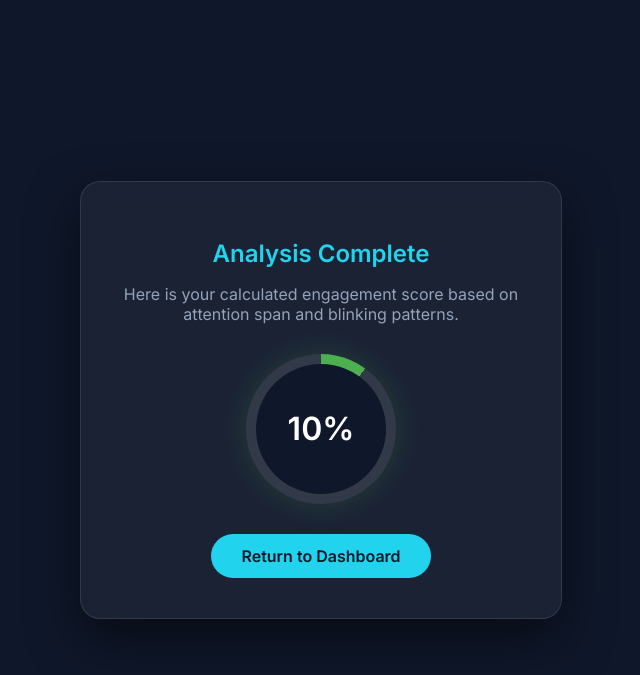
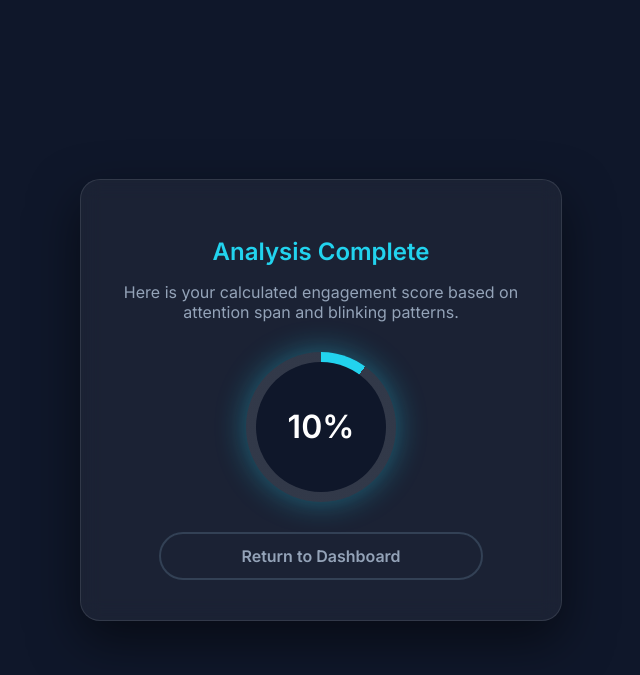
Before and after one commit to Gayathri-k123/visual, a Flask app: template templates/report.html in a window 1280 px wide. Shown: the top 675 px of the page, without its empty margins (319-959 px from the left). Run offline with Flask 3, Linux system fonts and the light colour scheme; the template is opened without the code that fills it: most values are stand-ins (such as "Sample title", 1, 10 or a date in 2020).

Commit message:
templates modified

```diff
--- a/templates/report.html
+++ b/templates/report.html
@@ -2,110 +2,59 @@
 <html lang="en">
 <head>
     <meta charset="UTF-8">
-    <meta name="viewport" content="width=device-width, initial-scale=1.0">
     <title>Analysis Report</title>
     <link href="https://fonts.googleapis.com/css2?family=Inter:wght@300;400;600&display=swap" rel="stylesheet">
     <style>
-        body {
-            margin: 0;
-            padding: 0;
-            background-color: #0f172a; /* Dark Blue Theme */
-            color: white;
-            font-family: 'Inter', sans-serif;
-            display: flex;
-            justify-content: center;
-            align-items: center;
-            height: 100vh;
-        }
-
-        .report-card {
-            background: rgba(255, 255, 255, 0.05); /* Glass effect */
-            padding: 40px;
-            border-radius: 20px;
-            text-align: center;
-            border: 1px solid rgba(255, 255, 255, 0.1);
-            backdrop-filter: blur(10px);
-            box-shadow: 0 20px 50px rgba(0,0,0,0.5);
-            max-width: 400px;
-            width: 90%;
-            animation: fadeIn 0.8s ease-in-out;
-        }
-
-        h1 {
-            color: #22d3ee; /* Cyan */
-            font-size: 24px;
-            margin-bottom: 10px;
-        }
-
-        p {
-            color: #94a3b8; /* Gray text */
-            margin-bottom: 30px;
-        }
-
-        .score-circle {
-            position: relative;
-            width: 150px;
-            height: 150px;
-            border-radius: 50%;
-            background: conic-gradient(#4CAF50 var(--score), rgba(255,255,255,0.1) 0deg);
-            display: flex;
-            align-items: center;
-            justify-content: center;
-            margin: 0 auto 30px auto;
-            box-shadow: 0 0 30px rgba(76, 175, 80, 0.2);
-        }
-
-        .score-inner {
-            width: 130px;
-            height: 130px;
-            background-color: #0f172a;
-            border-radius: 50%;
-            display: flex;
-            align-items: center;
-            justify-content: center;
-            font-size: 32px;
-            font-weight: bold;
-            color: #ffffff;
-        }
-
-        .btn-home {
-            display: inline-block;
-            padding: 12px 30px;
-            background-color: #22d3ee;
-            color: #0f172a;
-            text-decoration: none;
-            border-radius: 50px;
-            font-weight: 600;
-            transition: transform 0.2s;
-        }
-
-        .btn-home:hover {
-            transform: scale(1.05);
-            background-color: #67e8f9;
-        }
-
-        @keyframes fadeIn {
-            from { opacity: 0; transform: translateY(20px); }
-            to { opacity: 1; transform: translateY(0); }
-        }
+        body { margin: 0; padding: 0; background-color: #0f172a; color: white; font-family: 'Inter', sans-serif; display: flex; justify-content: center; align-items: center; height: 100vh; }
+        .report-card { background: rgba(255, 255, 255, 0.05); padding: 40px; border-radius: 20px; text-align: center; border: 1px solid rgba(255, 255, 255, 0.1); backdrop-filter: blur(10px); box-shadow: 0 20px 50px rgba(0,0,0,0.5); max-width: 400px; width: 90%; }
+        h1 { color: #22d3ee; font-size: 24px; margin-bottom: 10px; }
+        p { color: #94a3b8; margin-bottom: 30px; }
+        .score-circle { position: relative; width: 150px; height: 150px; border-radius: 50%; background: conic-gradient(var(--color, #22d3ee) var(--score), rgba(255,255,255,0.1) 0deg); display: flex; align-items: center; justify-content: center; margin: 0 auto 30px auto; }
+        .score-inner { width: 130px; height: 130px; background-color: #0f172a; border-radius: 50%; display: flex; align-items: center; justify-content: center; font-size: 32px; font-weight: bold; color: #ffffff; }
+        .btn-container { display: flex; flex-direction: column; gap: 15px; align-items: center; width: 100%; }
+        .btn { display: block; width: 80%; padding: 12px 0; text-decoration: none; border-radius: 50px; font-weight: 600; transition: transform 0.2s; cursor: pointer; }
+        .btn:hover { transform: scale(1.05); }
+        .btn-download { background-color: #22d3ee; color: #0f172a; }
+        .btn-home { background-color: transparent; color: #94a3b8; border: 2px solid #334155; }
+        .btn-home:hover { border-color: #94a3b8; color: white; background-color: rgba(255, 255, 255, 0.05); }
+        .violation-text { color: #ffcccc !important; background-color: rgba(255, 0, 0, 0.2); padding: 10px; border-radius: 10px; border: 1px solid rgba(255, 0, 0, 0.3); }
     </style>
 </head>
 <body>
+    <div class="report-card">
 
-    <div class="report-card">
-        <h1>Analysis Complete</h1>
-        <p>Here is your calculated engagement score based on attention span and blinking patterns.</p>
+        {% if score == 0 or violation == 'tab_switch' %}
+            <h1 style="color: #ff4d4d;">SESSION TERMINATED</h1>
+            <p class="violation-text">
+                ⚠️ <strong>Violation Detected:</strong> Tab Switching.<br>
+                The session was stopped automatically because you left the exam screen.
+            </p>
+            {% set circle_color = '#ff4d4d' %}
+            {% set shadow_color = 'rgba(255, 77, 77, 0.4)' %}
+        {% else %}
+            <h1>Analysis Complete</h1>
+            <p>Here is your calculated engagement score based on attention span and blinking patterns.</p>
+            {% set circle_color = '#22d3ee' %}
+            {% set shadow_color = 'rgba(34, 211, 238, 0.4)' %}
+        {% endif %}
 
-        <!-- The Score Circle -->
-        <!-- We use inline styles to set the variable --score dynamically from Python -->
-        <div class="score-circle" style="--score: {{ score }}%;">
+        <!-- The Score Circle uses the dynamic colors based on the IF statement above -->
+        <div class="score-circle" style="--score: {{ score }}%; --color: {{ circle_color }}; box-shadow: 0 0 30px {{ shadow_color }};">
             <div class="score-inner">
                 {{ score }}%
             </div>
         </div>
 
-        <a href="{{ url_for('home') }}" class="btn-home">Return to Dashboard</a>
+        <div class="btn-container">
+            {% if report_id %}
+                <a href="{{ url_for('download_report', report_id=report_id) }}" class="btn btn-download">
+                    Download PDF Report
+                </a>
+            {% endif %}
+            <a href="{{ url_for('home') }}" class="btn btn-home">
+                Return to Dashboard
+            </a>
+        </div>
     </div>
-
 </body>
 </html>
```
Also changed, not shown: templates/monitor.html (+16 -5 lines).
